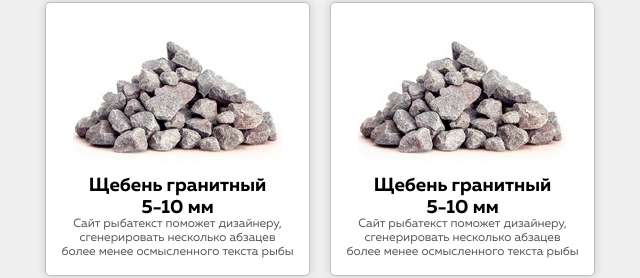
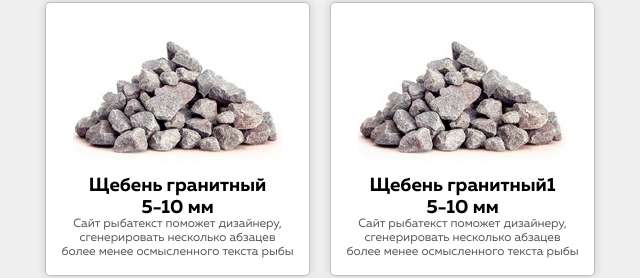
Before and after one commit to Pashkov48/garantia-html-css-2, a plain HTML site: page index.html in a window 1280 px wide. Shown: the part 1271-1549 px from the top of the page, 35-675 px from the left. Drawn offline with Linux system fonts and the light colour scheme.

Commit message:
Commit-1

```diff
--- a/index.html
+++ b/index.html
@@ -163,7 +163,7 @@
                             <div class="product-macadam__img">
                                 <img src="images/product_1.jpg" alt="Гранитный 5-10мм">
                             </div>
-                            <span class="product-macadam__title">Щебень гранитный</span>
+                            <span class="product-macadam__title">Щебень гранитный1</span>
                             <span class="product-macadam__title">5-10 мм</span>
                             <span class="product-macadam__text">Сайт рыбатекст поможет дизайнеру, сгенерировать несколько абзацев более менее осмысленного текста рыбы</span>
                         </div>
```
